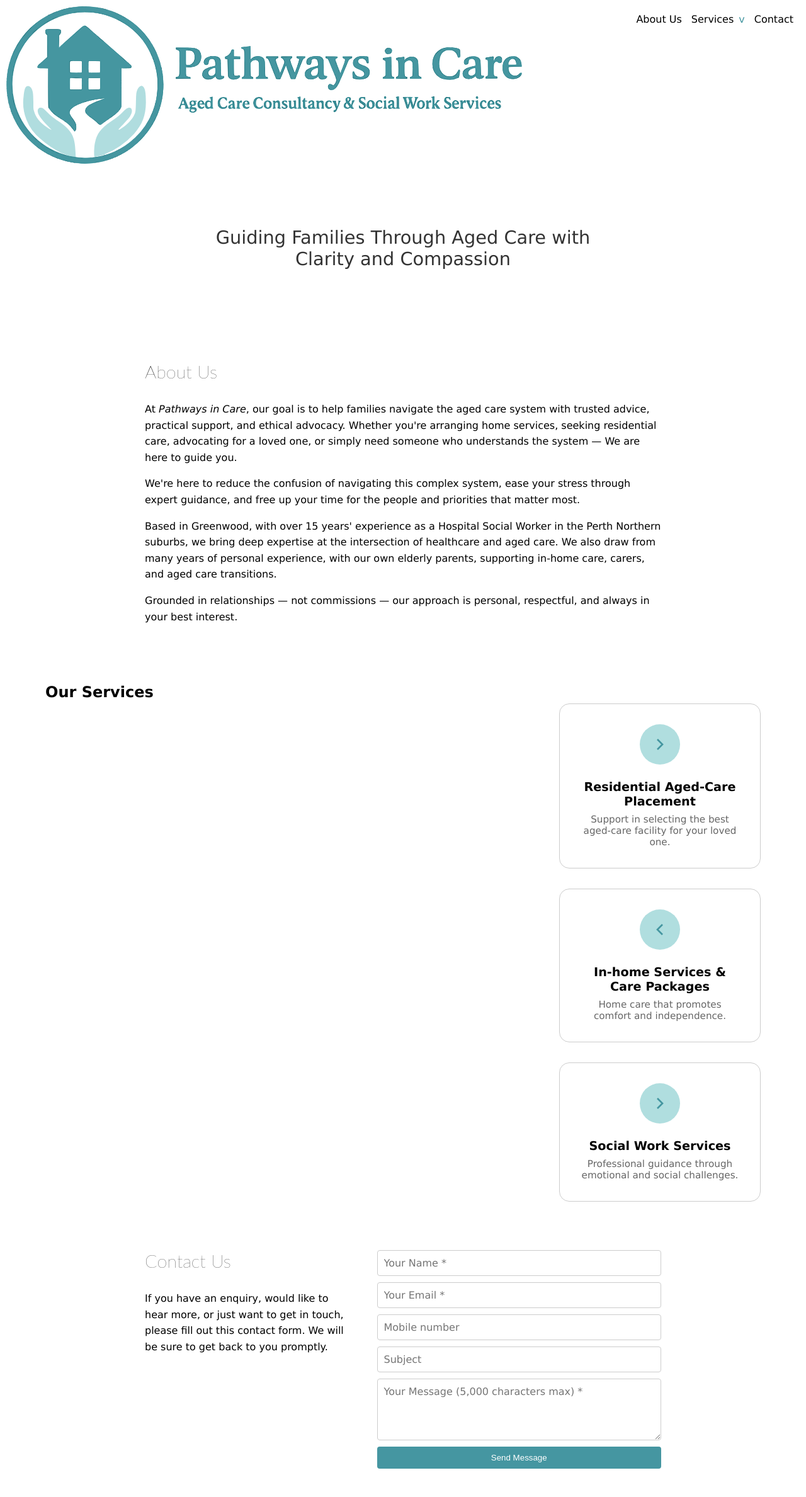
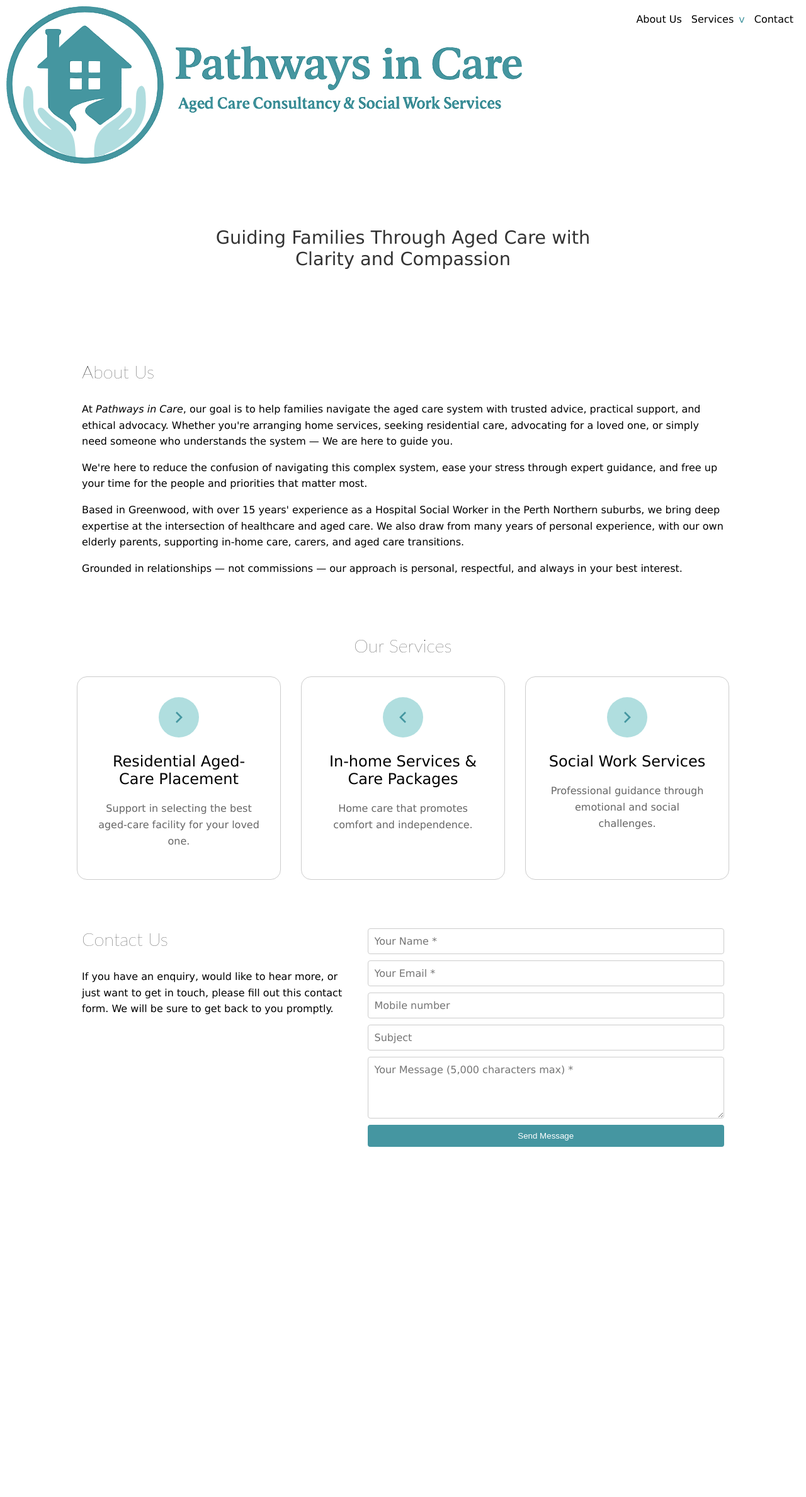
Before and after one commit to dmholyday/pathwaysincare-web, a Jekyll site: the page built from index.html, in a window 1280 px wide. Shown: the whole page at 63% size. Built offline with Jekyll 4.4.1, drawn with Linux system fonts in a browser that asks for light colours; after the commit the page ends 1866 px from its top, so only the background shows below that.

Commit message:
responsive now across sizes. more fixes needed.

```diff
--- a/assets/style.css
+++ b/assets/style.css
@@ -179,7 +179,7 @@ body {
     opacity: 0;
     transform: translateX(250px);
     transition: all 1s ease-out;
-    max-width: 900px;
+    max-width: 1100px;
     word-wrap: break-word;
 }
 
@@ -188,15 +188,15 @@ body {
 }
 
 .still-section {
-    display: flex;
-    align-items: flex-start;
+    /*display: flex;
+    align-items: flex-start;*/
     justify-content: space-between;
     padding: 45px 40px;
     gap: 40px;
     margin: 0 auto;
     flex-wrap: wrap;
     opacity: 1;
-    max-width: 900px;
+    max-width: 1100px;
     word-wrap: break-word;
 }
 
@@ -294,7 +294,7 @@ body {
 }
 
 .services-section {
-      max-width: 1200px;
+      max-width: 1100px;
       margin: 0 auto;
       text-align: center;
       padding: 2rem;
@@ -313,7 +313,7 @@ body {
   border-radius: 1rem;
   padding: 2rem;
   width: 100%;
-  max-width: 320px;
+  /*max-width: 320px;*/
   text-align: center;
   transition: transform 0.8s ease, opacity 0.8s ease;
   /*opacity: 0;*/
@@ -412,15 +412,15 @@ body {
     }
 
     .still-section {
-        display: flex;
-        align-items: flex-start;
+        /*display: flex;
+        align-items: flex-start;*/
         justify-content: space-between;
         padding: 45px 40px;
         gap: 40px;
         margin: 0 auto;
-        flex-wrap: wrap;
+        /*flex-wrap: wrap;*/
         opacity: 1;
-        max-width: 900px;
+        max-width: 1100px;
         word-wrap: break-word;
     }
 
--- a/index.html
+++ b/index.html
@@ -19,6 +19,7 @@ title: Home
 
 <section id="services" class="still-section services-section">
 
+    <div class="text">
       <h2>Our Services</h2>
         <div class="services-grid">
           <div class="service-card">
@@ -55,5 +56,6 @@ title: Home
             </a>
           </div>
         </div>
+    </div>
 
 </section>
```
Lines whose indentation alone changed are shown as unchanged.
